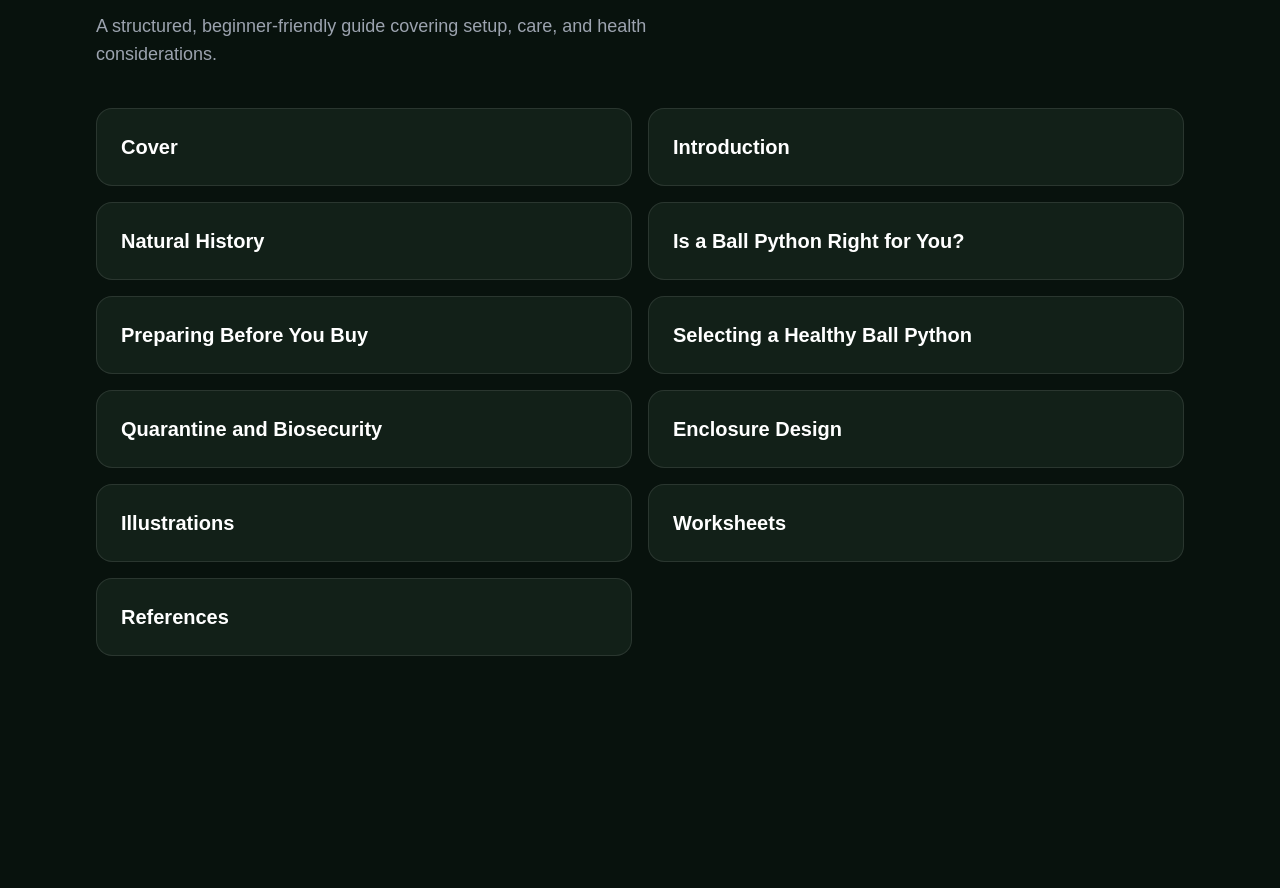
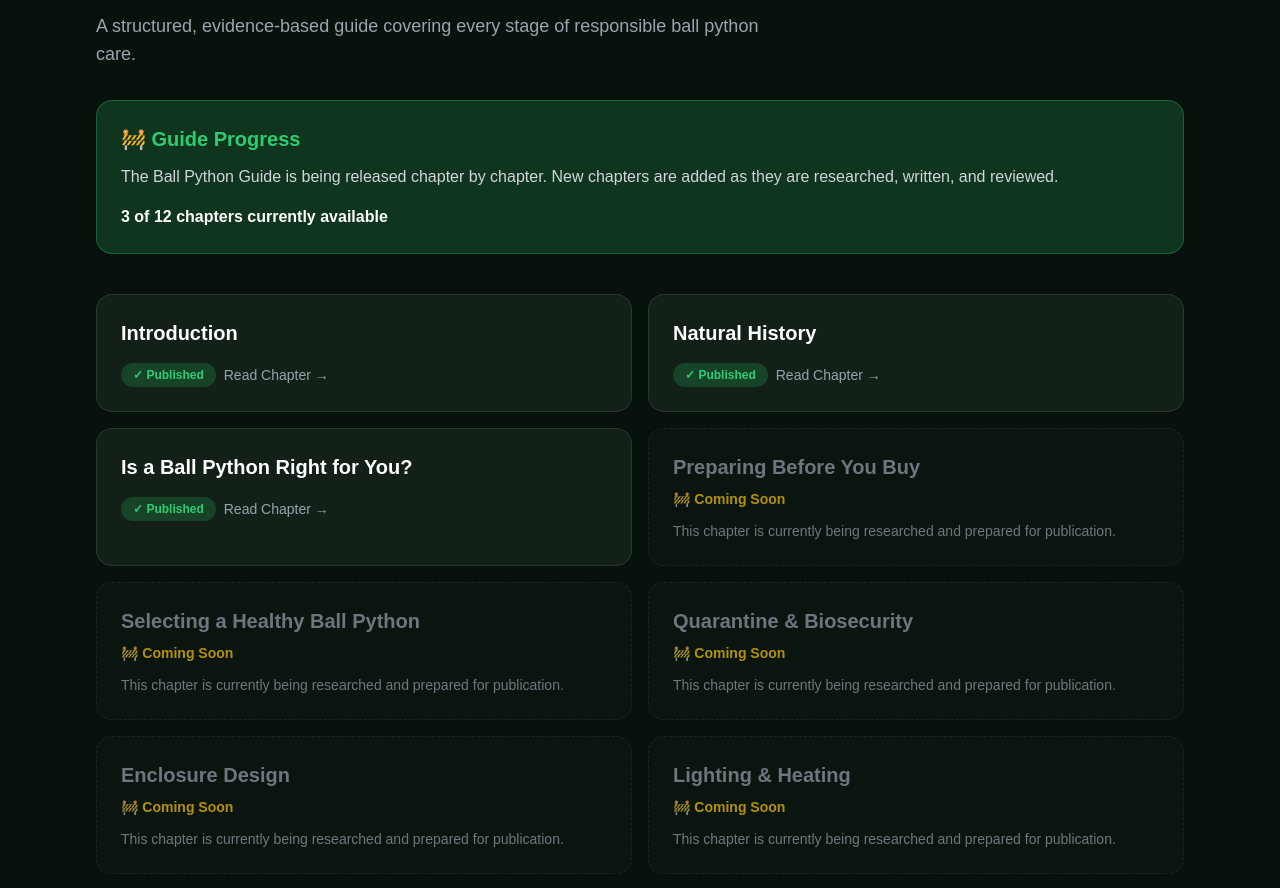
Before and after one commit to scalesandtailsrescue72-star/scaleswiki, a Next.js app: page /guides/ball-python in a window 1280 px wide. Shown: the part 180-1068 px from the top of the page. Before the commit the page ends 932 px from the top, so only its background shows below. Built offline with nearby package versions, Linux system fonts and the light colour scheme.

Commit message:
Restore Ball Python guide navigation and Chapter 1

```diff
--- a/app/guides/ball-python/page.tsx
+++ b/app/guides/ball-python/page.tsx
@@ -2,49 +2,55 @@ import Link from "next/link";
 
 const chapters = [
   {
-
-    title: "Cover",
-    href: "/content/guides/ball-python/00-cover.md",
-  },
-  {
     title: "Introduction",
     href: "/guides/ball-python/introduction",
+    available: true,
   },
   {
     title: "Natural History",
     href: "/guides/ball-python/natural-history",
+    available: true,
   },
   {
     title: "Is a Ball Python Right for You?",
-   href:"/guides/ball-python/is-a-ball-python-right-for-you",
-  } ,
+    href: "/guides/ball-python/is-a-ball-python-right-for-you",
+    available: true,
+  },
   {
     title: "Preparing Before You Buy",
-    href: "/content/guides/ball-python/04-preparing-before-you-buy.md",
+    available: false,
   },
   {
     title: "Selecting a Healthy Ball Python",
-    href: "/content/guides/ball-python/05-selecting-a-healthy-ball-python.md",
+    available: false,
   },
   {
-    title: "Quarantine and Biosecurity",
-    href: "/content/guides/ball-python/06-quarantine-biosecurity.md",
+    title: "Quarantine & Biosecurity",
+    available: false,
   },
   {
     title: "Enclosure Design",
-    href: "/content/guides/ball-python/07-enclosure-design.md",
+    available: false,
   },
   {
-    title: "Illustrations",
-    href: "/content/guides/ball-python/illustrations.md",
+    title: "Lighting & Heating",
+    available: false,
   },
   {
-    title: "Worksheets",
-    href: "/content/guides/ball-python/worksheets.md",
+    title: "Humidity",
+    available: false,
+  },
+  {
+    title: "Feeding",
+    available: false,
+  },
+  {
+    title: "Health & Disease",
+    available: false,
   },
   {
     title: "References",
-    href: "/content/guides/ball-python/references.md",
+    available: false,
   },
 ];
 
@@ -61,23 +67,79 @@ export default function BallPythonGuidePage() {
         </h1>
 
         <p className="mt-4 max-w-2xl text-lg text-[#9CA3AF]">
-          A structured, beginner-friendly guide covering setup, care, and
-          health considerations.
+          A structured, evidence-based guide covering every stage of responsible
+          ball python care.
         </p>
 
+        <div className="mt-8 rounded-2xl border border-[#2ECC71]/30 bg-[#10351E] p-6">
+          <h2 className="text-xl font-bold text-[#2ECC71]">
+            🚧 Guide Progress
+          </h2>
+
+          <p className="mt-3 text-gray-300">
+            The Ball Python Guide is being released chapter by chapter. New
+            chapters are added as they are researched, written, and reviewed.
+          </p>
+
+          <p className="mt-4 font-semibold text-white">
+            3 of 12 chapters currently available
+          </p>
+        </div>
+
         <div className="mt-10 grid gap-4 md:grid-cols-2">
-          {chapters.map((chapter) => (
+          {chapters.map((chapter) =>
+            chapter.available ? (
               <Link
                 key={chapter.title}
-              href={chapter.href}
-              className="rounded-2xl border border-white/10 bg-[#122018] p-6 transition hover:border-[#2ECC71]/40"
+                href={chapter.href!}
+                className="rounded-2xl border border-white/10 bg-[#122018] p-6 transition hover:border-[#2ECC71]/40 hover:scale-[1.02]"
               >
                 <h2 className="text-xl font-semibold text-white">
                   {chapter.title}
                 </h2>
+
+                <div className="mt-4 flex items-center gap-2">
+                  <span className="rounded-full bg-[#2ECC71]/20 px-3 py-1 text-xs font-semibold text-[#2ECC71]">
+                    ✓ Published
+                  </span>
+
+                  <span className="text-sm text-gray-400">
+                    Read Chapter →
+                  </span>
+                </div>
               </Link>
-          ))}
+            ) : (
+              <div
+                key={chapter.title}
+                className="rounded-2xl border border-dashed border-white/10 bg-[#0D1712] p-6 opacity-70"
+              >
+                <h2 className="text-xl font-semibold text-gray-400">
+                  {chapter.title}
+                </h2>
+
+                <p className="mt-2 text-sm font-semibold text-yellow-400">
+                  🚧 Coming Soon
+                </p>
+
+                <p className="mt-3 text-sm text-gray-400">
+                  This chapter is currently being researched and prepared for
+                  publication.
+                </p>
               </div>
+            )
+          )}
+        </div>
+
+        <section className="mt-16 rounded-2xl border border-[#2ECC71]/30 bg-[#10351E] p-8 text-center">
+          <h2 className="text-2xl font-bold text-[#2ECC71]">
+            More Chapters Coming Soon
+          </h2>
+
+          <p className="mt-4 text-lg text-gray-300">
+            ScalesWiki is continuously expanding with new chapters, printable
+            resources, quizzes, and educational tools.
+          </p>
+        </section>
       </section>
     </main>
   );
```
Lines whose indentation alone changed are shown as unchanged.
